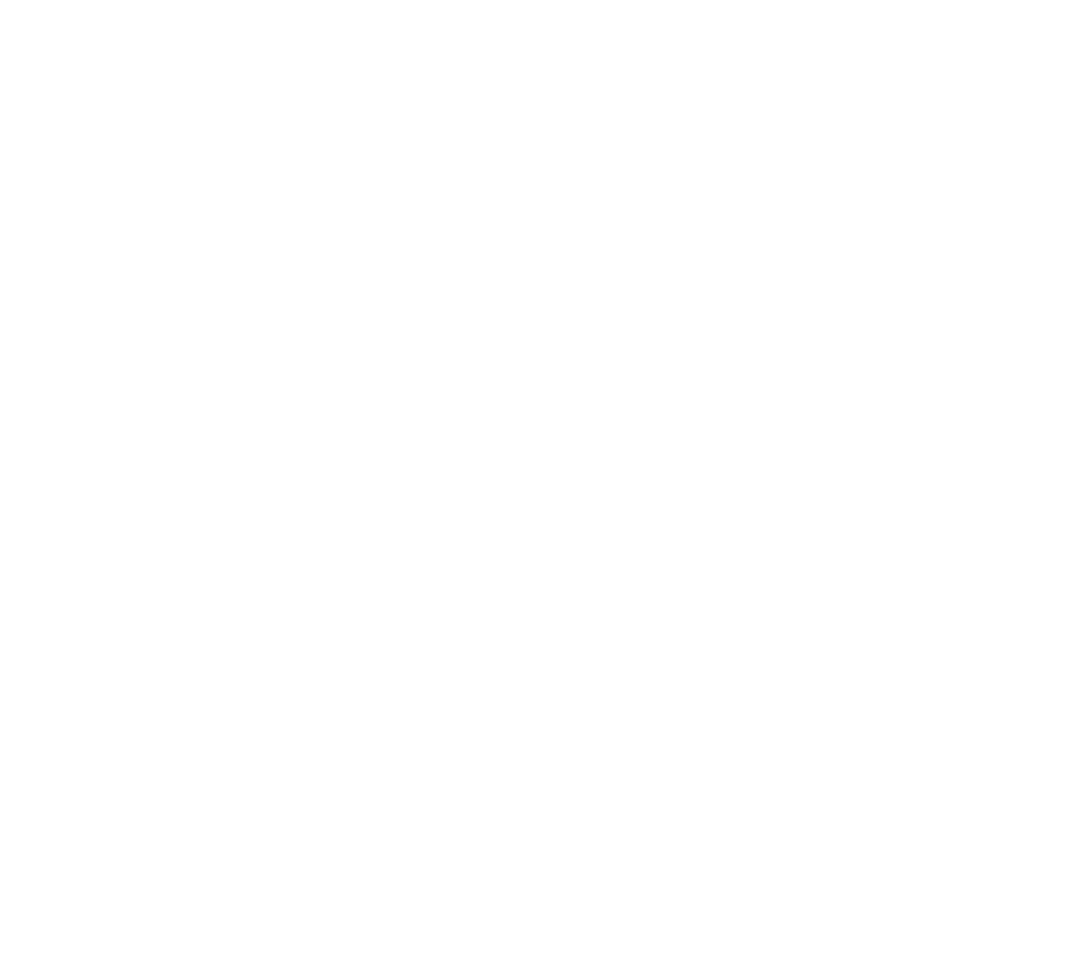
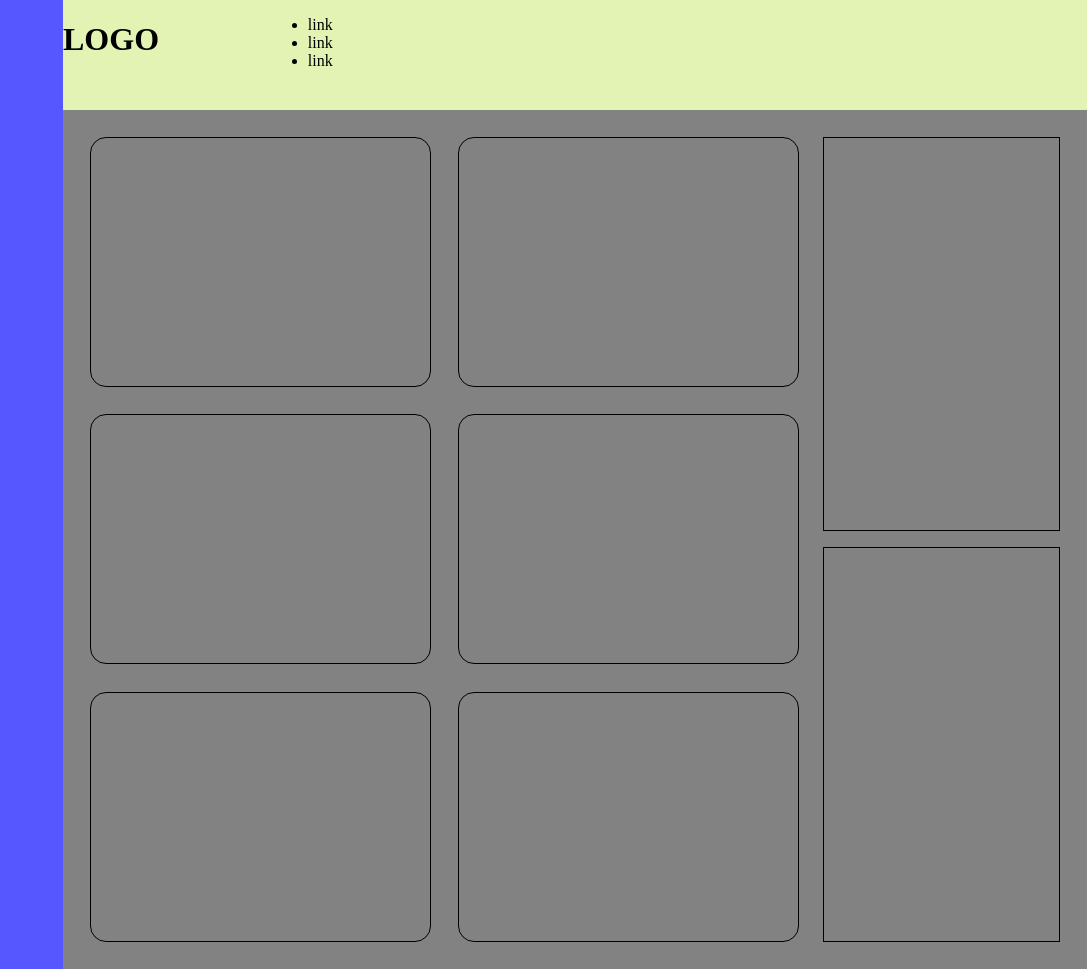
Before and after one commit to mikeanes/odin-dashboard, a plain HTML site: page index.html in a window 1280 px wide. Shown: the whole page, without its empty margins (193-1280 px from the left). Before the commit the page ends 800 px from the top, so only its background shows below. Drawn offline with Linux system fonts and the light colour scheme.

Commit message:
i do not know what i am doing

```diff
--- a/index.html
+++ b/index.html
@@ -8,6 +8,36 @@
     <title>Dashboard</title>
 </head>
 <body>
+    <div class="container">
 
+        <div class="sidebar">
+
+        </div>
+
+        <div class="right-side">
+            <div class="header">
+                <h1>LOGO</h1>
+                <ul>
+                    <li>link</li>
+                    <li>link</li>
+                    <li>link</li>
+                </ul>
+            </div>
+            <div class="main-content">
+                <div class="left-items">
+                    <div></div>
+                    <div></div>
+                    <div></div>
+                    <div></div>
+                    <div></div>
+                    <div></div>
+                </div>
+                <div class="right-items">
+                    <div></div>
+                    <div></div>
+                </div>
+            </div>
+        </div>
+    </div>
 </body>
 </html>
--- a/styles.css
+++ b/styles.css
@@ -0,0 +1,56 @@
+body{
+    margin: 0;
+    padding: 0;
+}
+
+.container{
+    min-height: 100vh;
+    display: flex;
+}
+
+.right-side{
+    flex: 4;
+    min-height: 100%;
+}
+
+.sidebar{
+    background-color:rgb(87, 87, 255);
+    flex: 1;
+}
+
+.header{
+    background-color: rgb(226, 243, 180);
+    height: 110px;
+    display: grid;
+    grid-template-columns: 1fr 4fr;
+}
+
+.main-content{
+    background-color: rgb(130, 130, 130);
+    padding: 1.7rem;
+    height: auto;
+    display: grid;
+    gap: 1.5rem;
+    grid-template-columns: 3fr 1fr;
+}
+.left-items{
+    display: grid;
+    gap: 1.7rem;
+    grid-template-columns: repeat(auto-fit, minmax(240px, 1fr));
+    grid-template-rows: 250px;
+    grid-auto-rows: 250px;
+}
+.right-items{
+    display: grid;
+    grid-template-columns: 1fr;
+    grid-template-rows: 1fr 1fr;
+    gap: 1rem;
+}
+.left-items>div{
+    border: 1px solid black;
+    border-radius: 1rem;
+}
+.right-items>div{
+    height: 1fr;
+    border: 1px solid black;
+}
```
